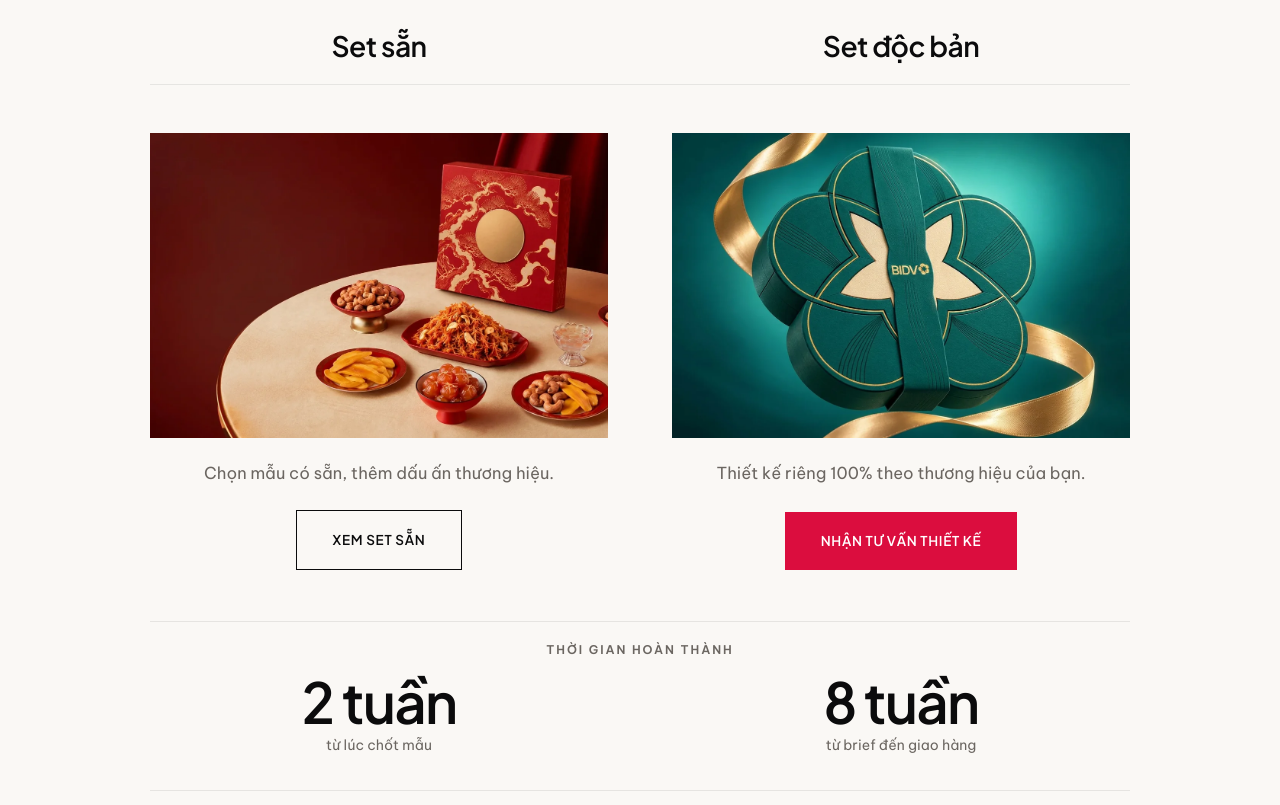
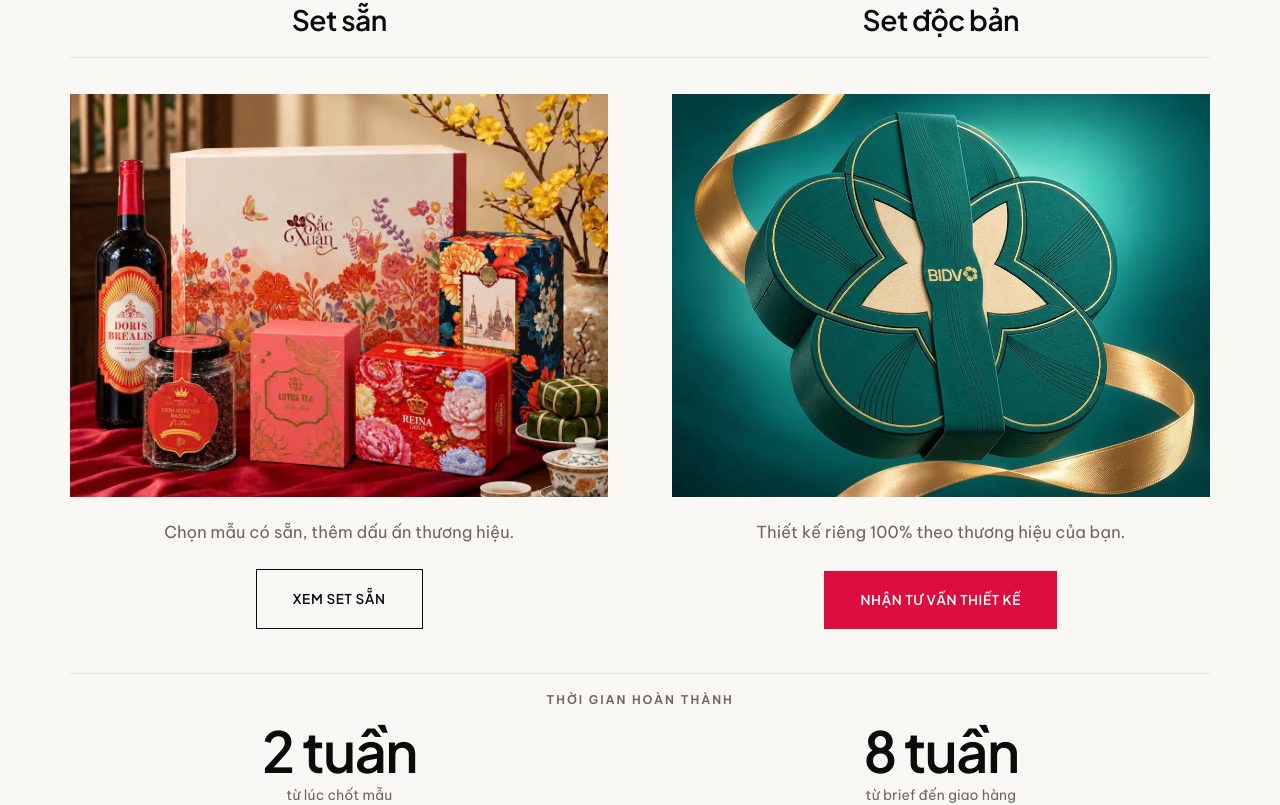
Before and after one commit to 100Bco/bond.gift, a React (Vite) app: page / in a window 1280 px wide. Shown: the part 3178-3983 px from the top of the page. Built offline with nearby package versions, Linux system fonts and the light colour scheme.

Commit message:
Bảng so sánh: rộng 1180px, ảnh 4:3, ảnh Set sẵn Hương Sắc Xuân, gọn khoảng trắng
Co-Authored-By: Claude Opus 5.5 <noreply@anthropic.com>
Claude-Session: https://claude.ai/code/session_01HS1DfBWRuWPnpXQLZtUEUG

```diff
--- a/src/pages/HomePage.tsx
+++ b/src/pages/HomePage.tsx
@@ -278,7 +278,7 @@ function CmpRow({ label, children }: { label: string; children: ReactNode }) {
 function Models() {
   const [open, setOpen] = useState(false);
   const cols = [
-    { kind: 'ready' as const, img: '/assets/models/set-san.webp', alt: 'Set quà Tết hộp đỏ họa tiết tùng bày trên bàn tiệc' },
+    { kind: 'ready' as const, img: '/assets/set-san/huong-sac-xuan.webp', alt: 'Set sẵn Hương Sắc Xuân: hộp quà hoa đỏ cam cùng rượu vang, trà sen và bánh kẹo' },
     { kind: 'bespoke' as const, img: '/assets/models/set-doc-ban.webp', alt: 'Hộp quà độc bản họa tiết hoa xanh ngọc in logo doanh nghiệp' },
   ];
   return (
@@ -296,7 +296,7 @@ function Models() {
           <div className="lx-cmpt-top">
             {cols.map((c) => (
               <div key={c.kind} className="lx-cmpt-intro">
-                <div className="lx-cmpt-img"><img src={c.img} alt={c.alt} width={1200} height={805} loading="lazy" decoding="async" /></div>
+                <div className="lx-cmpt-img"><img src={c.img} alt={c.alt} width={1200} height={900} loading="lazy" decoding="async" /></div>
                 <p className="lx-cmpt-say">{giftModels[c.kind].say}</p>
                 {/* Nút là tín hiệu ưu tiên duy nhất còn lại: Set độc bản dùng nút đỏ đặc, Set sẵn nút viền */}
                 {c.kind === 'ready'
--- a/src/styles/luxe.css
+++ b/src/styles/luxe.css
@@ -220,18 +220,18 @@
 .lx-logos-note { max-width: 1400px; margin: 18px auto 0; padding: 0 var(--lx-pad-x); font-size: 13px; color: var(--lx-muted); }
 
 /* Hai mô hình: bảng so sánh kiểu Apple, không card, không nền, chỉ đường kẻ ngang 1px */
-.lx-cmpt { --cg: clamp(20px, 5vw, 64px); max-width: 980px; margin: 0 auto; }
+.lx-cmpt { --cg: clamp(20px, 5vw, 64px); max-width: 1180px; margin: 0 auto; }
 .lx-cmpt-head, .lx-cmpt-top, .lx-cmpt-row { display: grid; grid-template-columns: 1fr 1fr; column-gap: var(--cg); }
 .lx-cmpt-head { position: sticky; top: var(--lx-nav-h); z-index: 5; padding: 18px 0 14px; background: var(--lx-paper); border-bottom: 1px solid var(--lx-line); }
 .lx-cmpt-name { font-size: clamp(20px, 2.2vw, 30px); letter-spacing: -0.02em; text-align: center; }
-.lx-cmpt-top { padding: clamp(28px, 4vw, 48px) 0 clamp(36px, 4vw, 56px); }
+.lx-cmpt-top { padding: clamp(24px, 3vw, 36px) 0 clamp(30px, 3.4vw, 44px); }
 .lx-cmpt-intro { display: flex; flex-direction: column; align-items: center; text-align: center; }
-.lx-cmpt-img { width: 100%; aspect-ratio: 3 / 2; overflow: hidden; background: var(--lx-soft); }
+.lx-cmpt-img { width: 100%; aspect-ratio: 4 / 3; overflow: hidden; background: var(--lx-soft); }
 .lx-cmpt-img img { display: block; width: 100%; height: 100%; object-fit: cover; transition: transform 1.6s var(--lx-ease); }
 .lx-cmpt-intro:hover .lx-cmpt-img img { transform: scale(1.04); }
 .lx-cmpt-say { margin: 22px 0 24px; font-size: 16.5px; line-height: 1.55; color: var(--lx-muted); }
 .lx-cmpt-intro .lx-btn { margin-top: auto; align-self: center; }
-.lx-cmpt-row { padding: 18px 0 34px; border-top: 1px solid var(--lx-line); }
+.lx-cmpt-row { padding: 16px 0 28px; border-top: 1px solid var(--lx-line); }
 .lx-cmpt-label { grid-column: 1 / -1; text-align: center; margin-bottom: 14px; font-size: 12px; font-weight: 600; letter-spacing: 0.16em; text-transform: uppercase; color: var(--lx-muted); }
 /* Nhãn, giá trị và dấu "—" căn giữa để mỗi dòng đối xứng quanh trục giữa bảng; danh sách bước vẫn căn trái */
 .lx-cmpt-cell { display: flex; flex-direction: column; align-items: center; gap: 0; min-width: 0; text-align: center; }
@@ -265,7 +265,7 @@
   .lx-cmp-step { gap: 10px; }
   .lx-cmp-step-n { width: 20px; }
 }
-.lx-cmp-head { max-width: 800px; margin: 0 auto clamp(48px, 7vw, 90px); text-align: center; }
+.lx-cmp-head { max-width: 800px; margin: 0 auto clamp(34px, 5vw, 63px); text-align: center; }
 .lx-cmp-head h2 { margin-top: 16px; }
 .lx-cmp-head .lx-lead { margin-top: 18px; }
 .lx-cmp-row { display: flex; justify-content: space-between; align-items: center; gap: 16px; min-height: 58px; padding: 14px 0; border-bottom: 1px solid var(--lx-line); font-size: 15px; }
```
Also changed, not shown: 1 other file (tests, documents, lock files or other folders).
